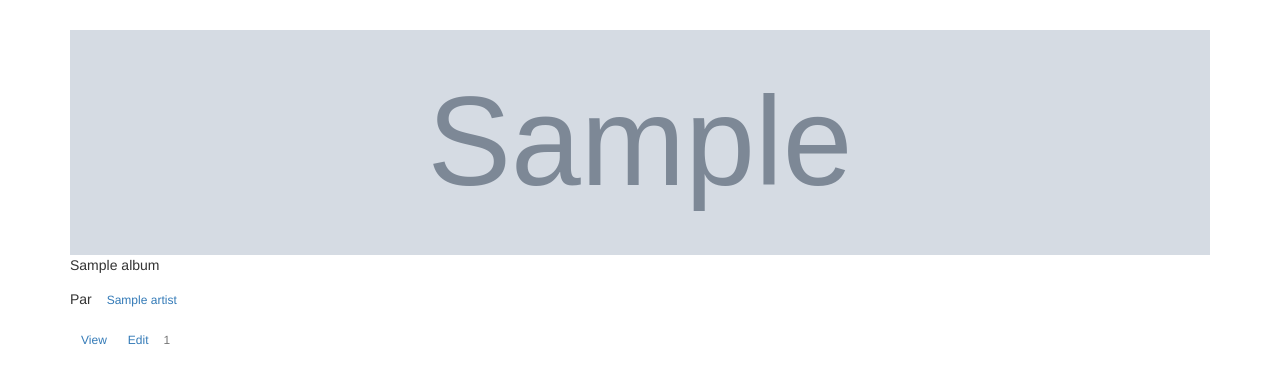
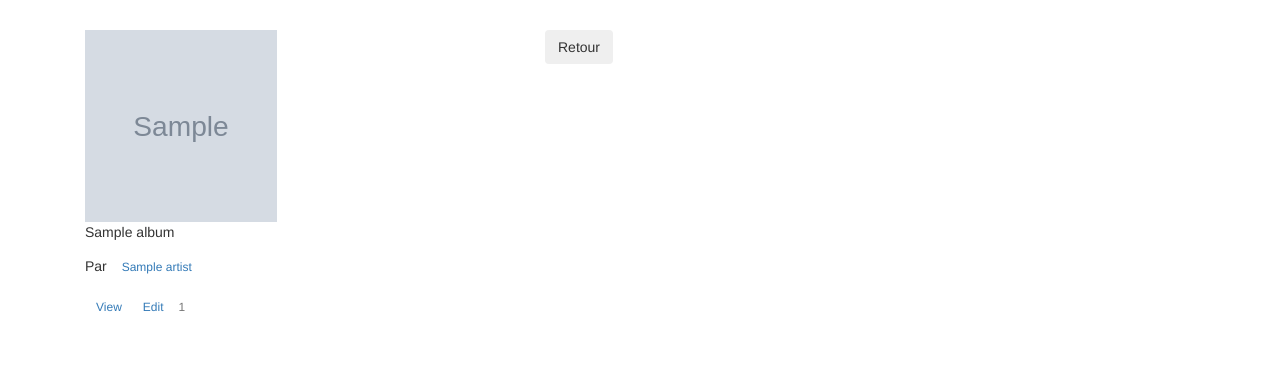
Before and after one commit to xberault/web-rockdb, a Flask app: page /album/one_album/1 in a window 1280 px wide. Shown: the part 56-440 px from the top of the page. Run offline with Flask 2, Linux system fonts and the light colour scheme; tables that the repository leaves empty hold one stand-in row (values such as "Sample post"); grey boxes marked "Sample" are stand-in pictures; some libraries are stand-ins or nearby versions.

Commit message:
ajout bouton retour et fix size albums

```diff
--- a/rockDB/templates/album/includes/album.html
+++ b/rockDB/templates/album/includes/album.html
@@ -1,6 +1,6 @@
-<div class="col">
+<div class="col col-sm-5">
   <div class="card shadow-sm">
-    <img class="bd-placeholder-img card-img-top" width="100%" height="225" {% if album.img != None %} src="{{ url_for('static', filename='images/'+ album.img) }}" {% else %} src="{{ url_for('static', filename='images/album_vierge.jpeg') }}" {% endif %} alt=" Image of{{ album.title }}" role="img" aria-label="Placeholder: Thumbnail" preserveAspectRatio="xMidYMid slice" focusable="false">
+    <img class="bd-placeholder-img card-img-top" style='height: 15vw; width: 15vw;' {% if album.img != None %} src="{{ url_for('static', filename='images/'+ album.img) }}" {% else %} src="{{ url_for('static', filename='images/album_vierge.jpeg') }}" {% endif %} alt=" Image of{{ album.title }}" role="img" aria-label="Placeholder: Thumbnail" preserveAspectRatio="xMidYMid slice" focusable="false">
     <div class="card-body">
       <p class="card-text">{{ album.title }}</p>
       <p>Par <a href="{{ url_for('one_artist',id =  album.artist_id ) }}" class="btn btn-sm btn-outline-secondary">{{ album.artist.name }}</a></p>
--- a/rockDB/templates/album/one_album.html
+++ b/rockDB/templates/album/one_album.html
@@ -2,5 +2,6 @@
 {% set active_page = "one_album" %}
 
 {% block main %}
-{% include "album/includes/album.html" %}
+    <button class="m-2 btn btn-secondary" onclick="history.go(-1)">Retour</button>
+    {% include "album/includes/album.html" %}
 {% endblock %}
```
